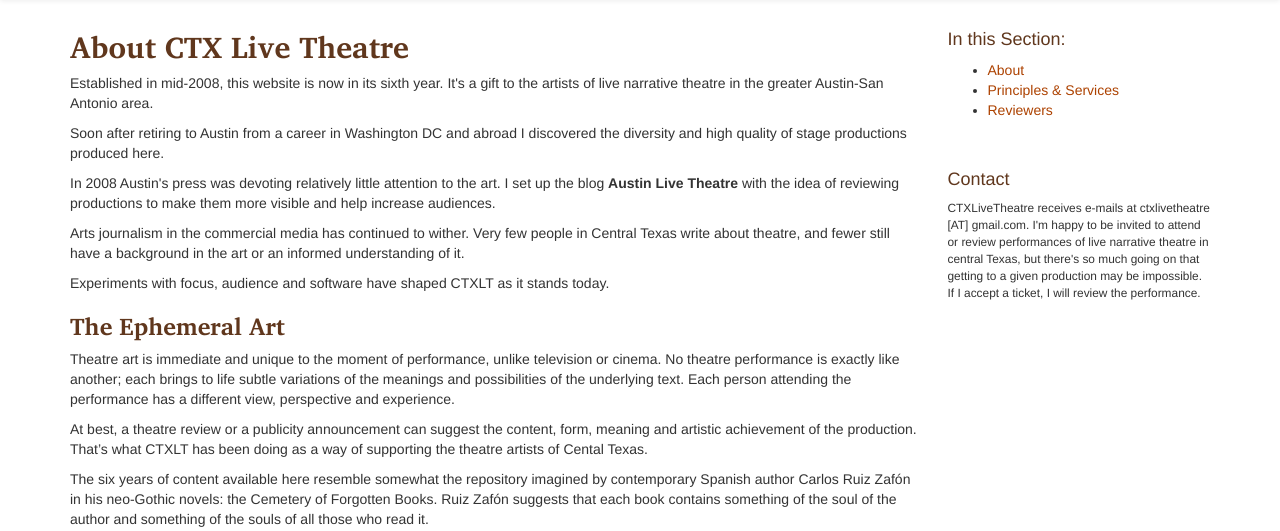
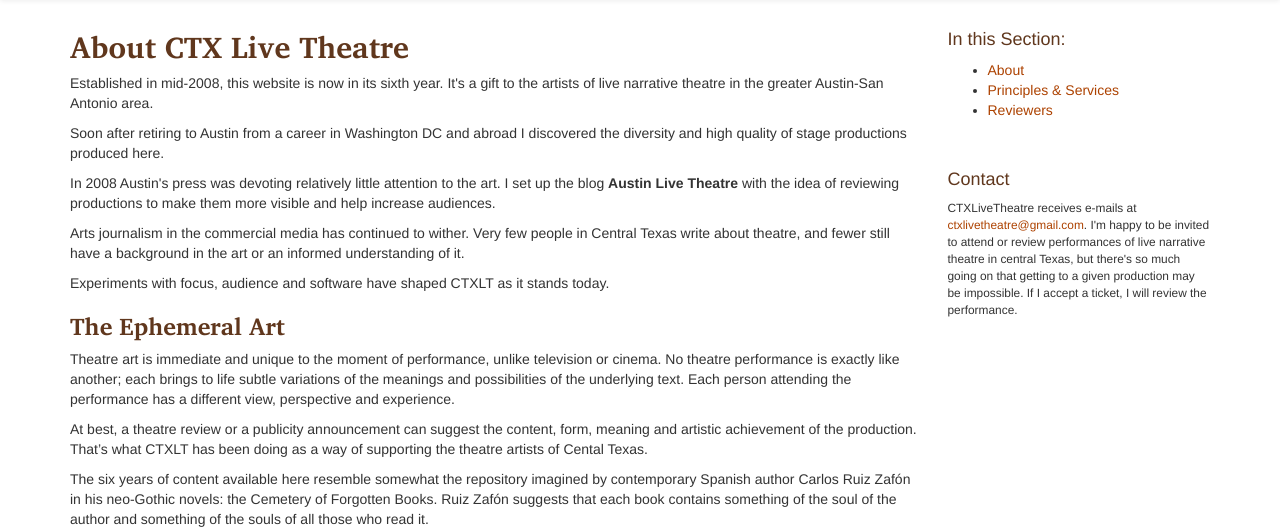
Before and after one commit to lamarmeigs/livetheatre, a Django app: page /about/ in a window 1280 px wide. Shown: the part 50-581 px from the top of the page. Run offline with Django 3.2, Linux system fonts and the light colour scheme; some libraries are stand-ins or nearby versions.

Commit message:
Linkify contact email in sidebar

```diff
--- a/base/templates/snippets/sidebar/contact.html
+++ b/base/templates/snippets/sidebar/contact.html
@@ -1,4 +1,4 @@
 <div class="module">
     <h4>Contact</h4>
-    <p class="small">CTXLiveTheatre receives e-mails at ctxlivetheatre [AT] gmail.com.  I'm happy to be invited to attend or review performances of live narrative theatre in central Texas, but there's so much going on that getting to a given production may be impossible. If I accept a ticket, I will review the performance.</p>
+    <p class="small">CTXLiveTheatre receives e-mails at <a href="mailto:ctxlivetheatre@gmail.com">ctxlivetheatre@gmail.com</a>.  I'm happy to be invited to attend or review performances of live narrative theatre in central Texas, but there's so much going on that getting to a given production may be impossible. If I accept a ticket, I will review the performance.</p>
 </div>
```
